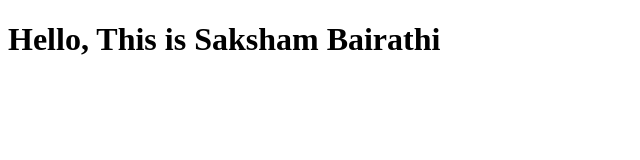
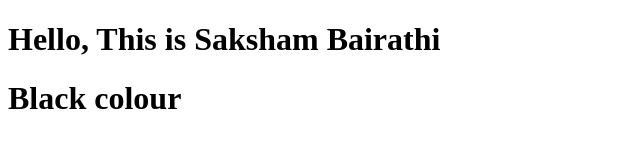
Before and after one commit to saksham2303/jklu-saksham, a plain HTML site: page index.html in a window 1280 px wide. Shown: the whole page, without its empty margins (0-640 px from the left). Drawn offline with Linux system fonts and the light colour scheme.

Commit message:
black colour added

```diff
--- a/index.html
+++ b/index.html
@@ -7,6 +7,7 @@
 </head>
 <body>
     <h1>Hello, This is Saksham Bairathi</h1>
+    <h1>Black colour</h1>
 </body>
 
 </html>
```
